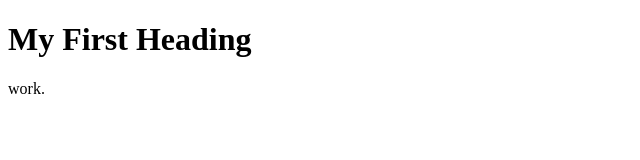
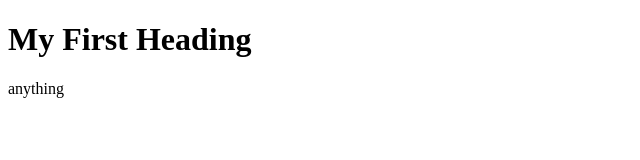
Before and after one commit to Devpro28/testing, a plain HTML site: page index.html in a window 1280 px wide. Shown: the full height of the page, 0-640 px from the left. Drawn offline with Linux system fonts and the light colour scheme.

Commit message:
Update index.html

```diff
--- a/index.html
+++ b/index.html
@@ -4,7 +4,7 @@
 
 <h1>My First Heading</h1>
 
-<p>work.</p>
+<p>anything</p>
 
 </body>
 </html>
```
